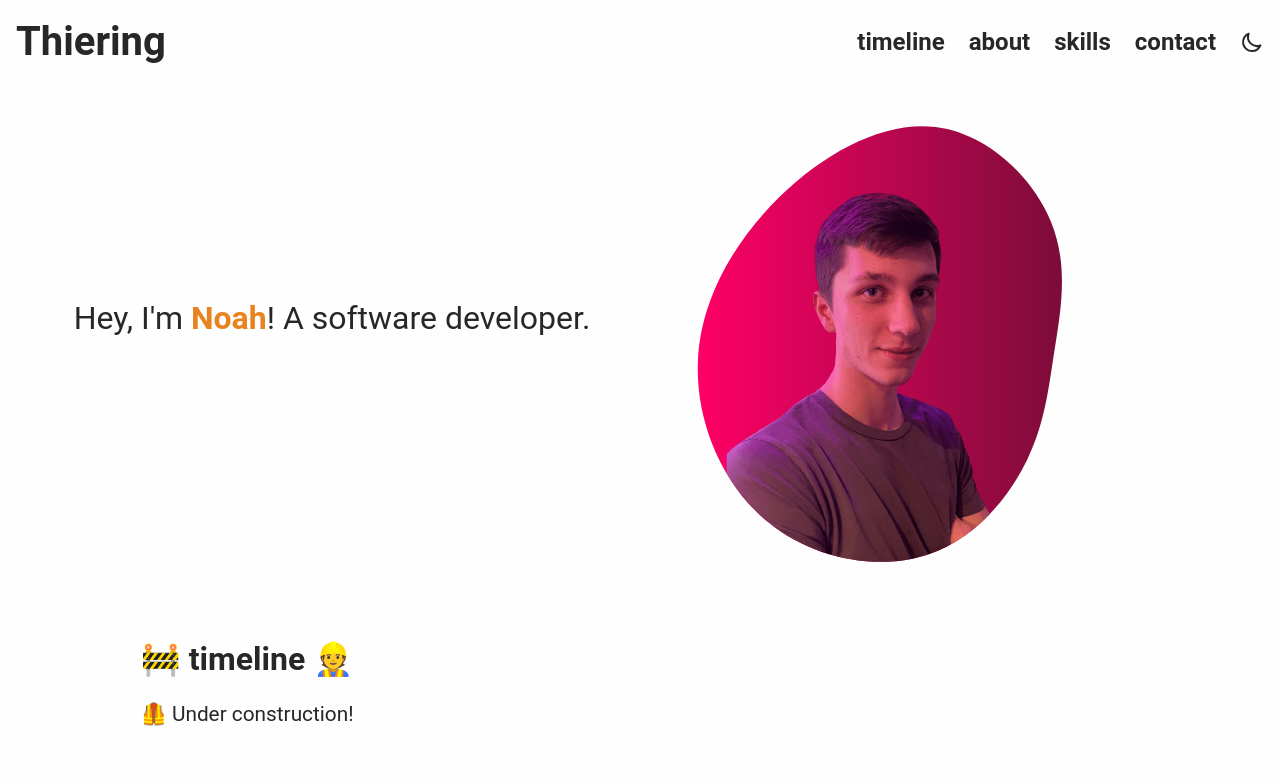
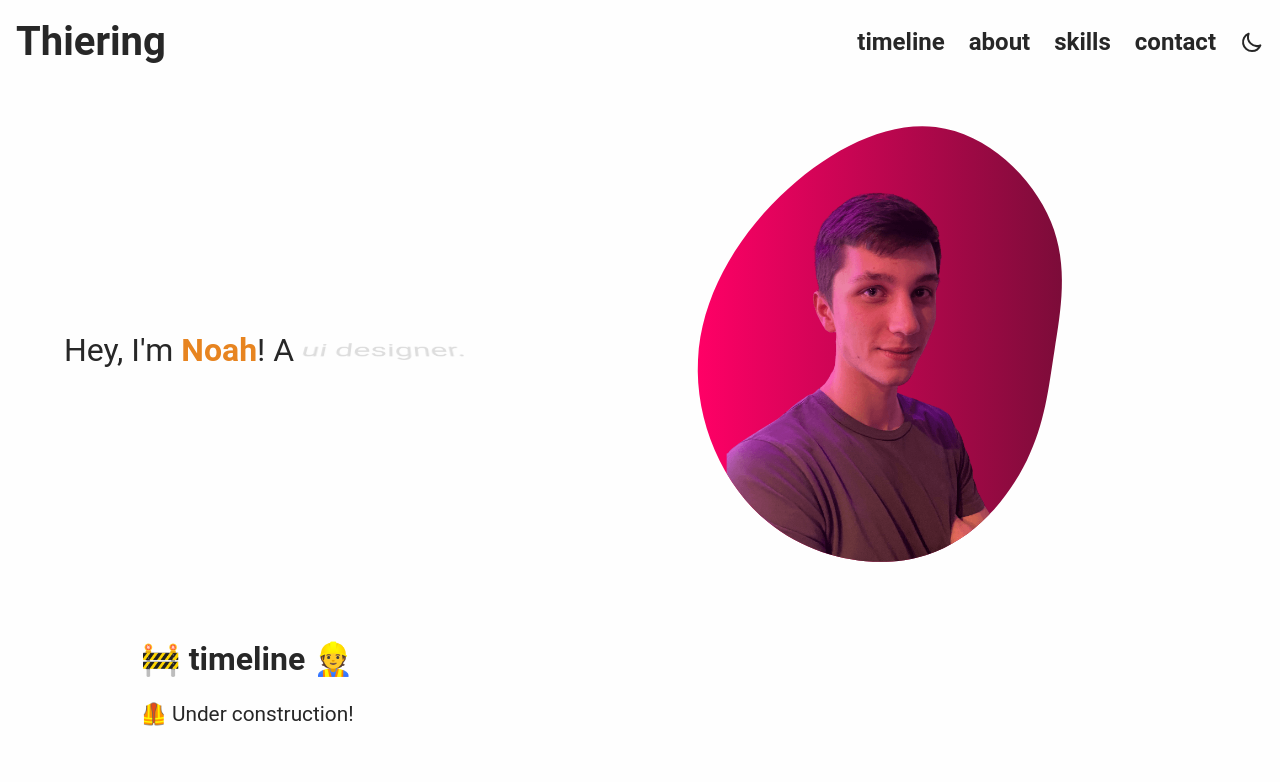
Before and after one commit to Noah4ever/noah4ever.github.io, a React (Vite) app: page / in a window 1280 px wide. Shown: the top 782 px of the page. Built offline with nearby package versions, Linux system fonts and the light colour scheme.

Commit message:
feature: add chaning job showcase

```diff
--- a/src/components/Welcome.tsx
+++ b/src/components/Welcome.tsx
@@ -1,13 +1,16 @@
 import "@styles/welcome.scss";
 import BlobImage from "@components/BlobImage";
+import WordShowcase from "./WordShowcase";
 
 export default function Welcome() {
   return (
     <div className="welcome-container">
-      <p>
-        Hey, I'm <span className="welcome-name">Noah</span>! A software
-        developer.
-      </p>
+      <div className="welcome-container-title">
+        Hey, I'm <span className="welcome-name">Noah</span>! A{" "}
+        <WordShowcase
+          words={["web developer.", "software developer.", "ui designer."]}
+        />
+      </div>
       <BlobImage />
     </div>
   );
--- /dev/null
+++ b/src/components/WordShowcase.tsx
@@ -0,0 +1,42 @@
+import "animate.css";
+import "@styles/word-showcase.scss";
+import { useEffect, useRef, useState } from "react";
+
+export default function WordShowcase({
+  words,
+}: {
+  readonly words: readonly string[];
+}) {
+  const [currentWordIndex, setCurrentWordIndex] = useState(0);
+  const textRef = useRef<HTMLSpanElement>(null);
+
+  const flipDuration = 500;
+  const wordDuration = 2500;
+  const animationIn = "animate__flipInX";
+  const animationOut = "animate__flipOutX";
+
+  useEffect(() => {
+    const change = setInterval(() => {
+      textRef.current?.classList.remove(animationIn);
+      textRef.current?.classList.add(animationOut);
+      setTimeout(() => {
+        setCurrentWordIndex((prevIndex) => (prevIndex + 1) % words.length);
+        textRef.current?.classList.remove(animationOut);
+        textRef.current?.classList.add(animationIn);
+      }, flipDuration);
+    }, wordDuration);
+
+    return () => {
+      clearInterval(change);
+    };
+  }, [words]);
+
+  return (
+    <div
+      className={`word-showcase-container animate__animated ${animationIn}}`}
+      ref={textRef}
+    >
+      {words[currentWordIndex]}
+    </div>
+  );
+}
--- a/src/styles/welcome.scss
+++ b/src/styles/welcome.scss
@@ -5,10 +5,11 @@ $max-width-phone: 500px;
   grid-template-columns: 1fr 1fr;
   grid-gap: 1rem;
   margin: 0.5rem 1rem;
-  p {
-    text-align: center;
+  .welcome-container-title {
+    text-align: left;
     font-size: 2rem;
-    margin-top: -1rem;
+    margin-top: 1rem;
+    padding-left: 2rem;
     .welcome-name {
       font-weight: bold;
       animation: 5s ease-in-out 0s infinite rainbowTextColor;
--- /dev/null
+++ b/src/styles/word-showcase.scss
@@ -0,0 +1,3 @@
+.word-showcase-container {
+  display: inline-block;
+}
```
